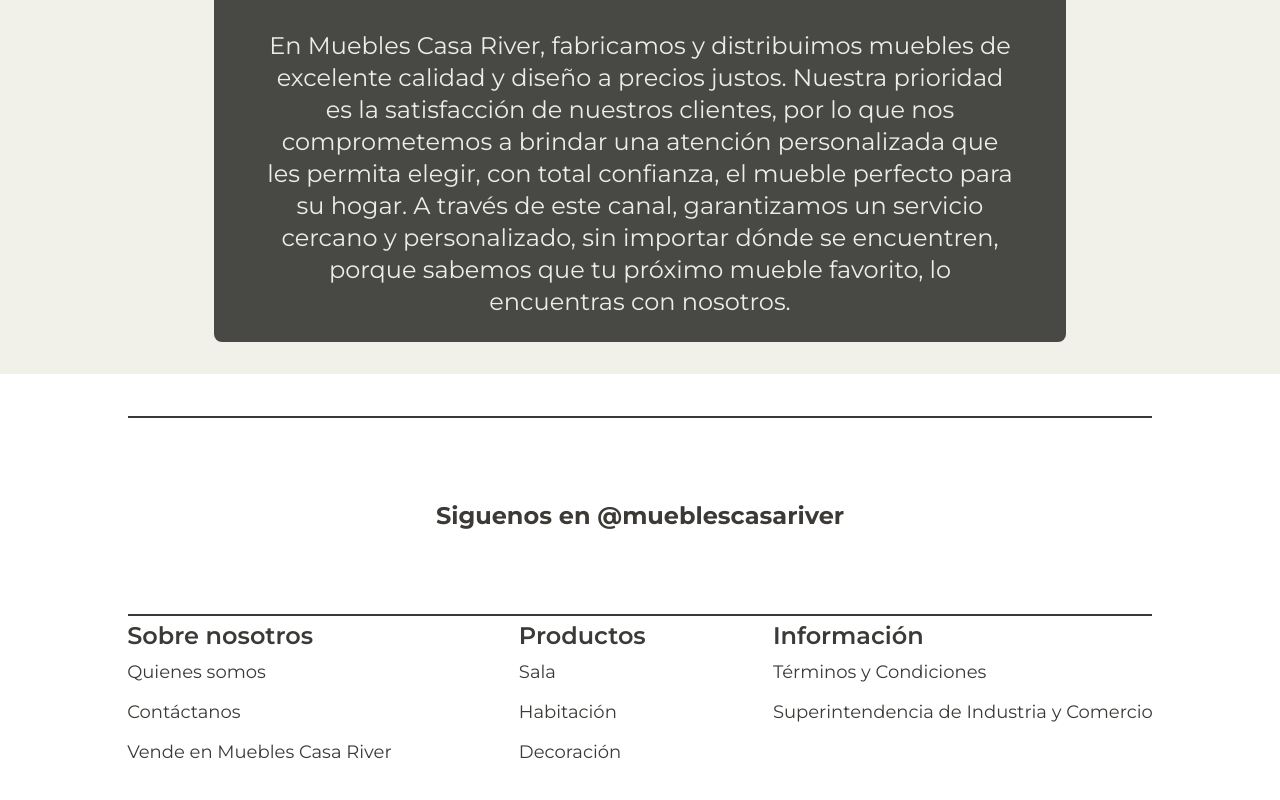
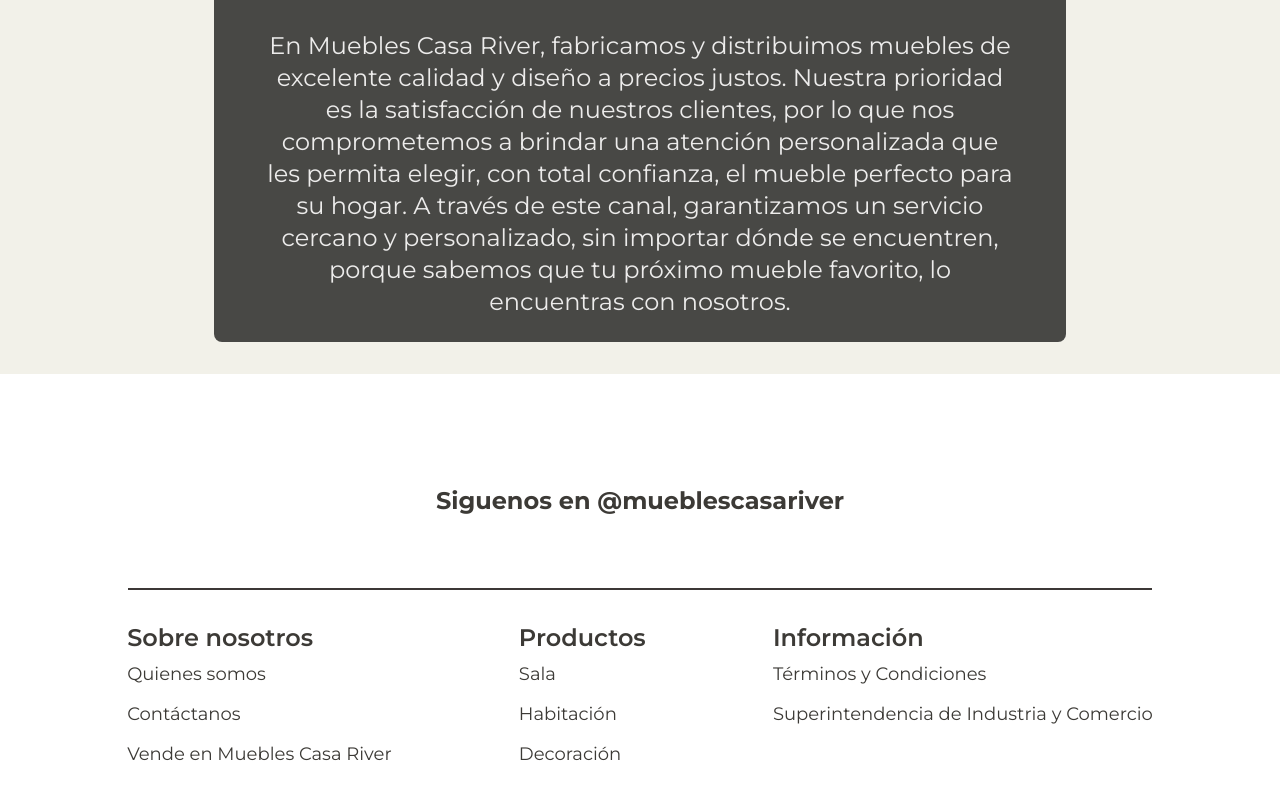
Before and after one commit to B9inzon/mueblescasariver, a Next.js app in the folder front/: page / in a window 1280 px wide. Shown: the part 3786-4586 px from the top of the page. Built offline with nearby package versions, Linux system fonts and the light colour scheme; a web font is replaced by a local one.

Commit message:
Tailwind

```diff
--- a/front/src/components/Footer.jsx
+++ b/front/src/components/Footer.jsx
@@ -3,7 +3,7 @@
 export const Footer = () => {
   return (
     <div className="flex flex-col h-[70%] lg:h-[60vh]  py-10 items-center justify-around text-[#3C3A36] leading-10  ">
-        <h1 className='flex font-bold text-xl  h-50 items-center justify-center md:text-2xl w-[80%] border-t-2 border-b-2 border-[#3c3836] '>Siguenos en @mueblescasariver</h1>
+        <h1 className='flex font-bold text-xl  h-50 items-center justify-center mb-8 md:text-2xl w-[80%] border-b-2 border-[#3c3836] '>Siguenos en @mueblescasariver</h1>
         <div className='flex flex-col lg:flex-row w-full text-base lg:text-lg  leading-10 text-center lg:text-start items-center lg:items-start lg:justify-evenly '>
             <ul className='mb-10'>
                 <h3 className=' font-semibold  text-xl lg:text-2xl'>Sobre nosotros</h3>
```
